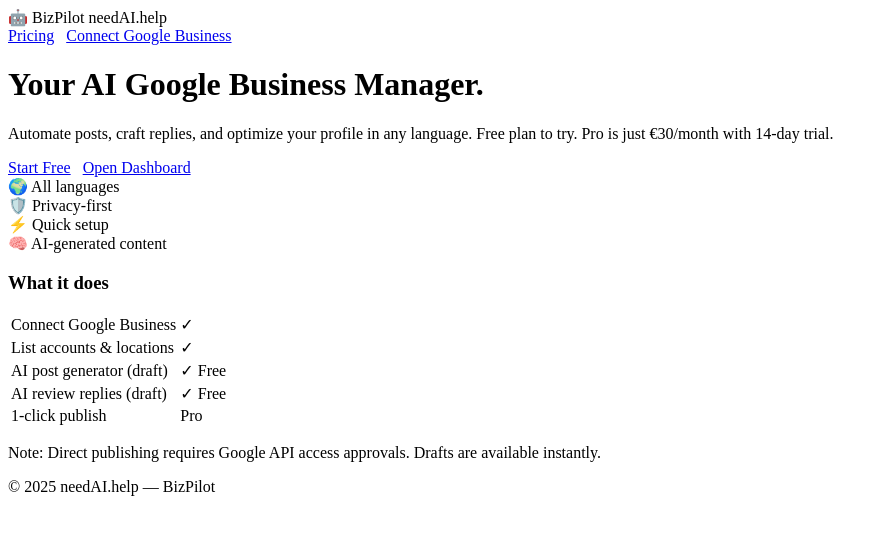
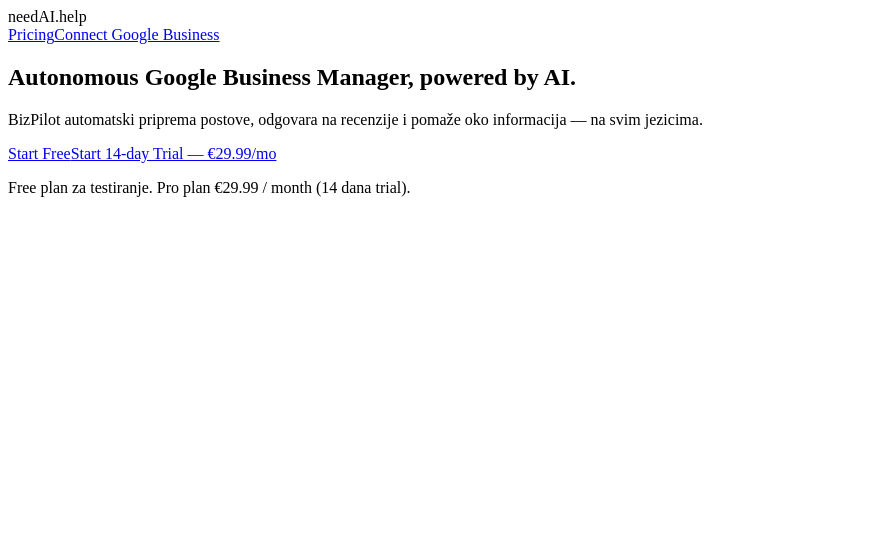
Before and after one commit to boskovasiljevic90/bizpilot, a Next.js app: page / in a window 1280 px wide. Shown: the top 534 px of the page, without its empty margins (0-888 px from the left). Built offline with nearby package versions, Linux system fonts and the light colour scheme.

Commit message:
Update index.tsx

```diff
--- a/pages/index.tsx
+++ b/pages/index.tsx
@@ -1,44 +1,56 @@
+// pages/index.tsx
+import Head from "next/head";
 import Link from "next/link";
 
 export default function Home() {
   return (
-    <div className="container">
-      <div className="nav">
-        <div className="brand">🤖 BizPilot <span className="badge">needAI.help</span></div>
-        <div style={{display:"flex", gap:12}}>
-          <Link className="btn-outline" href="/pricing">Pricing</Link>
-          <a className="btn" href="/api/auth/google">Connect Google Business</a>
-        </div>
-      </div>
+    <>
+      <Head>
+        <title>needAI.help — BizPilot</title>
+        <meta name="viewport" content="width=device-width, initial-scale=1" />
+      </Head>
+      <main className="min-h-screen bg-slate-950 text-slate-100">
+        <header className="max-w-5xl mx-auto px-6 py-6 flex items-center justify-between">
+          <div className="flex items-center gap-3">
+            {/* Logo privremeno tekstualno; posle ubaci SVG */}
+            <span className="text-xl font-extrabold">
+              need<span className="text-teal-300">AI</span>.help
+            </span>
+          </div>
+          <nav className="flex items-center gap-4">
+            <Link href="/pricing" className="text-slate-300 hover:text-white">Pricing</Link>
+            <a href="/api/auth/google" className="px-3 py-1.5 rounded-md bg-white/10 hover:bg-white/20">Connect Google Business</a>
+          </nav>
+        </header>
 
-      <div className="hero">
-        <div className="card">
-          <h1 className="h1">Your AI Google Business Manager.</h1>
-          <p className="sub">Automate posts, craft replies, and optimize your profile in any language. Free plan to try. Pro is just €30/month with 14-day trial.</p>
-          <div style={{display:"flex", gap:12}}>
-            <a className="btn" href="/api/auth/google">Start Free</a>
-            <Link className="btn-outline" href="/dashboard">Open Dashboard</Link>
+        <section className="max-w-5xl mx-auto px-6 py-16">
+          <h1 className="text-4xl md:text-5xl font-extrabold leading-tight">
+            Autonomous Google Business Manager, powered by AI.
+          </h1>
+          <p className="mt-4 text-slate-300">
+            BizPilot automatski priprema postove, odgovara na recenzije i pomaže oko informacija — na svim jezicima.
+          </p>
+
+          <div className="mt-8 flex flex-wrap gap-3">
+            <a
+              href="/api/auth/google?plan=free"
+              className="px-5 py-3 rounded-lg bg-teal-500 text-slate-900 font-semibold hover:bg-teal-400"
+            >
+              Start Free
+            </a>
+            <a
+              href="/api/stripe/createCheckout"
+              className="px-5 py-3 rounded-lg bg-white/10 text-white hover:bg-white/20"
+            >
+              Start 14-day Trial — €29.99/mo
+            </a>
           </div>
-          <div className="kv">
-            <div>🌍 All languages</div><div>🛡️ Privacy-first</div>
-            <div>⚡ Quick setup</div><div>🧠 AI-generated content</div>
-          </div>
-        </div>
-        <div className="card">
-          <h3>What it does</h3>
-          <table className="table">
-            <tbody>
-              <tr><td>Connect Google Business</td><td>✓</td></tr>
-              <tr><td>List accounts & locations</td><td>✓</td></tr>
-              <tr><td>AI post generator (draft)</td><td>✓ Free</td></tr>
-              <tr><td>AI review replies (draft)</td><td>✓ Free</td></tr>
-              <tr><td>1-click publish</td><td>Pro</td></tr>
-            </tbody>
-          </table>
-          <p className="notice">Note: Direct publishing requires Google API access approvals. Drafts are available instantly.</p>
-        </div>
-      </div>
-      <div className="footer">© {new Date().getFullYear()} needAI.help — BizPilot</div>
-    </div>
+
+          <p className="mt-3 text-sm text-slate-400">
+            Free plan za testiranje. Pro plan €29.99 / month (14 dana trial).
+          </p>
+        </section>
+      </main>
+    </>
   );
 }
```
